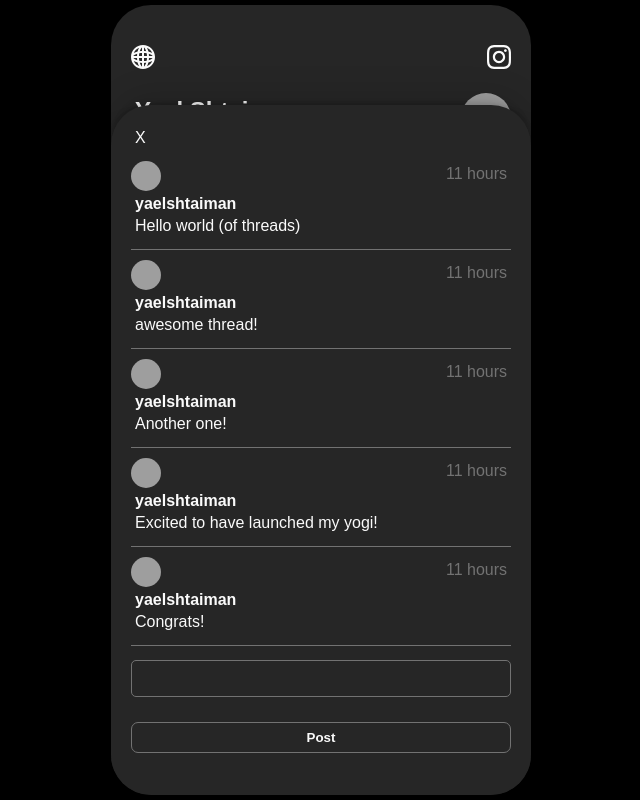
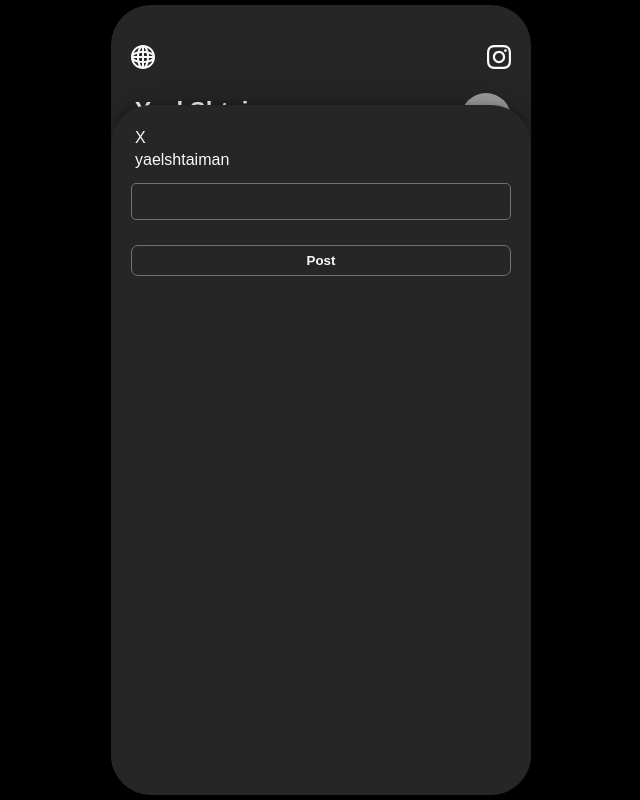
Before and after one commit to yaelshteiman/react-threads, a React (Create React App) app: page / in a window 1280 px wide. Both pictures are taken after a click on the element 640 px from the left and 691 px from the top of the page. Shown: the whole page, without its empty margins (319-959 px from the left). Built offline with nearby package versions, Linux system fonts and the light colour scheme; data requests are answered from the project's data file; grey boxes are pictures that could not be loaded.

Commit message:
finishing

```diff
--- a/src/App.js
+++ b/src/App.js
@@ -13,6 +13,7 @@ const App = () => {
     const [openPopUp, setOpenPopUp] = useState(false)
     const [interactingThread, setInteractingThread] = useState(null)
     const [popUpFeedThreads, setPopUpFeedThreads] = useState(null)
+    const [text, setText] = useState("")
 
     const userId = "b0e3f10e-9b4a-463d-a210-c11b0c4c5c93"
 
@@ -50,12 +51,42 @@ const App = () => {
 
     const getReplies = async () => {
         try {
-            const response = await fetch(`http://localhost:3000/threads?reply_to${interactingThread?.id}`)
+            const response = await fetch(`http://localhost:3000/threads?reply_to=${interactingThread?.id}`)
             const data = await response.json()
             setPopUpFeedThreads(data)
         } catch (error) {
             console.error(error)
         }
+    }
+
+    const postThread = async () => {
+        const thread = {
+            "timestamp": new Date(),
+            "thread_from": user.user_uuid,
+            "thread_to": user.user_uuid || null,
+            "reply_to": interactingThread?.id || null,
+            "text": text,
+            "likes": [
+
+            ]
+        }
+        try{
+            const response = await fetch("http://localhost:3000/threads", {
+                method: "POST",
+                headers: {
+                    "Content-Type": "application/json"
+                },
+                body: JSON.stringify(thread)
+            })
+            const result = await response.json()
+            console.log(result)
+            getThreads()
+            getReplies()
+            setText("")
+        } catch (error) {
+            console.error(error)
+        }
+
     }
 
     useEffect(() => {
@@ -71,6 +102,11 @@ const App = () => {
         getThreadsFeed()
     }, [user, threads, viewThreadsFeed]);
 
+    const handleClick = () => {
+        setPopUpFeedThreads(null)
+        setInteractingThread(null)
+        setOpenPopUp(true)
+    }
 
     return (
         <>
@@ -93,8 +129,11 @@ const App = () => {
                         user={user}
                         setOpenPopUp={setOpenPopUp}
                         popUpFeedThreads={popUpFeedThreads}
+                        text={text}
+                        setText={setText}
+                        postThread={postThread}
                     />}
-                <div onClick={() => setOpenPopUp(true)}>
+                <div onClick={handleClick}>
                     <WriteIcon/>
                 </div>
             </div>}
--- a/src/components/PopUp.js
+++ b/src/components/PopUp.js
@@ -1,17 +1,21 @@
 import PopUpThread from "./PopUpThread"
 import ThreadInput from "./ThreadInput"
-const PopUp = ({user, setOpenPopUp, popUpFeedThreads}) => {
+const PopUp = ({user, setOpenPopUp, popUpFeedThreads, text, setText, postThread}) => {
     return (
         <div className="popup">
             <p onClick={() => setOpenPopUp(false)}>X</p>
             {popUpFeedThreads?.map(popUpFeedThread =>
                 <PopUpThread
-                    user={user}
                     key={popUpFeedThread.id}
                     popUpFeedThread={popUpFeedThread}
                 />
             )}
-            <ThreadInput/>
+            <ThreadInput
+                user={user}
+                text={text}
+                setText={setText}
+                postThread={postThread}
+            />
         </div>
     )
 }
--- a/src/components/PopUpThread.js
+++ b/src/components/PopUpThread.js
@@ -1,16 +1,32 @@
-import moment from "moment";
+import moment from "moment"
+import {useEffect, useState} from "react"
 
-const PopUpThread = ({user, popUpFeedThread}) => {
+const PopUpThread = ({ popUpFeedThread}) => {
+    const [user, setUser] = useState(null)
+    const getUser = async () => {
+        try{
+            const response = await fetch(`http://localhost:3000/users?user_uuid=${popUpFeedThread.thread_from}`)
+            const data = await response.json()
+            setUser(data[0])
+        } catch (error) {
+            console.error(error)
+        }
+    }
+
+    useEffect(() => {
+        getUser()
+    }, []);
+
     const timePassed = moment().startOf('day').fromNow(popUpFeedThread.timestamp)
     return (
         <article className="feed-card">
             <div className="text-container">
                 <div>
                     <div className="img-container">
-                        <img src={user.img} alt="profile avatar"/>
+                        <img src={user?.img} alt="profile avatar"/>
                     </div>
                     <div>
-                        <p><strong>{user.handle}</strong></p>
+                        <p><strong>{user?.handle}</strong></p>
                         <p>{popUpFeedThread.text}</p>
                     </div>
                 </div>
--- a/src/components/Thread.js
+++ b/src/components/Thread.js
@@ -2,6 +2,8 @@ import {useState, useEffect} from "react"
 import moment from "moment"
 
 const Thread = ({user, setOpenPopUp, filteredThread, getThreads, setInteractingThread}) => {
+
+    const [replyLength, setReplyLength] = useState(null)
 
     const timePassed = moment().startOf('day').fromNow(filteredThread.timestamp)
 
@@ -29,11 +31,22 @@ const Thread = ({user, setOpenPopUp, filteredThread, getThreads, setInteractingT
             } catch (error) {
                 console.error(error)
             }
+        }
+    }
 
+    const getRepliesLength = async () => {
+        try {
+            const response = await fetch(`http://localhost:3000/threads?reply_to=${filteredThread?.id}`)
+            const data = await response.json()
+            setReplyLength(data.length)
+        } catch (error) {
+            console.error(error)
         }
+    }
 
-
-    }
+    useEffect(() => {
+        getRepliesLength()
+    }, [filteredThread]);
 
     return (
         <article className="feed-card">
@@ -72,7 +85,7 @@ const Thread = ({user, setOpenPopUp, filteredThread, getThreads, setInteractingT
 
             </div>
             <p className="sub-text"><span
-                onClick={handleClick}>X replies</span> • <span>{filteredThread.likes.length} likes</span></p>
+                onClick={handleClick}>{replyLength} replies</span> • <span>{filteredThread.likes.length} likes</span></p>
         </article>
     )
 }
--- a/src/components/ThreadInput.js
+++ b/src/components/ThreadInput.js
@@ -1,10 +1,10 @@
 
-const ThreadInput = () => {
+const ThreadInput = ({user, text, setText, postThread}) => {
     return (
         <>
-            <p></p>
-            <input/>
-            <button className="primary">Post</button>
+            <p>{user.handle}</p>
+            <input value={text} onChange={e => setText(e.target.value)}/>
+            <button className="primary" onClick={postThread}>Post</button>
         </>
     )
 }
```
